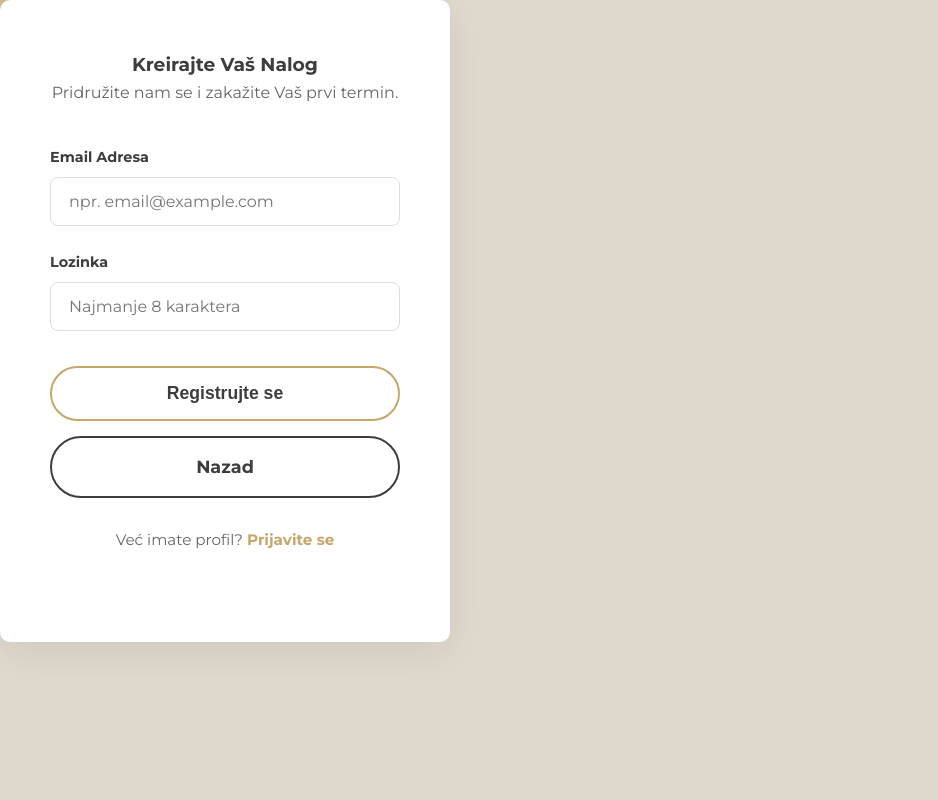
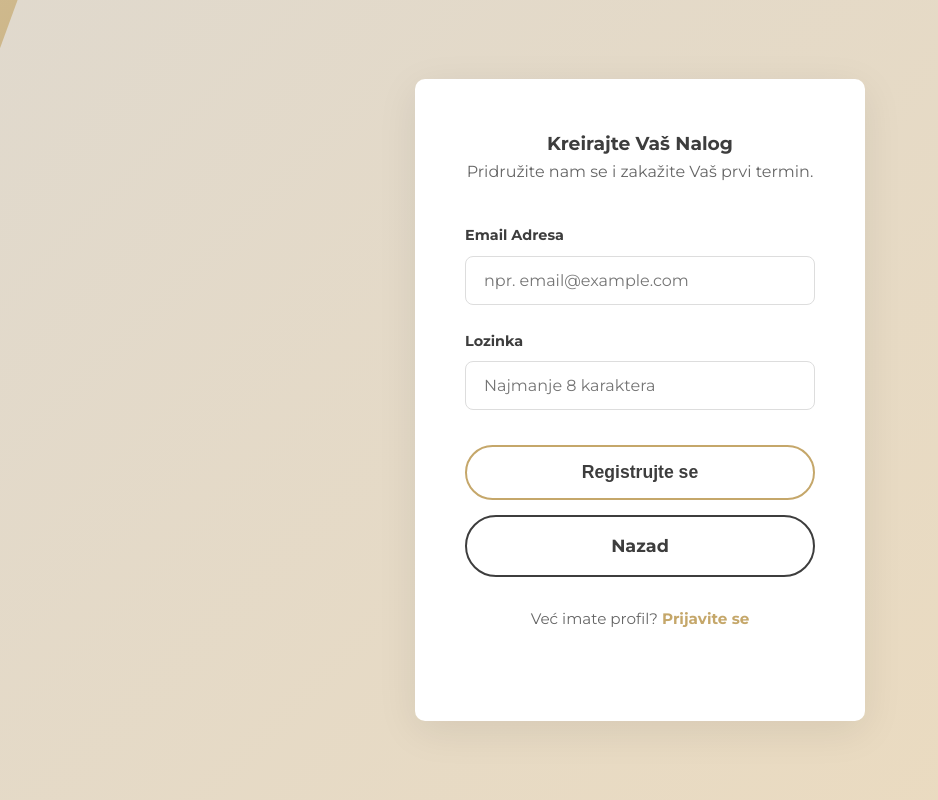
Before and after one commit to McTehno/Opus-In-Te, a PHP site: page /Register.html in a window 1280 px wide. Shown: the whole page, without its empty margins (0-938 px from the left). Run offline with PHP 8.4, Linux system fonts and the light colour scheme.

Commit message:
login and register redone and complete

```diff
--- a/Login.html
+++ b/Login.html
@@ -15,7 +15,7 @@
 
 
     <main class="login-section">
-        <div class="login-background">
+        <div class="login-background"></div>
             <div class="login-form-wrapper">
 
     <h3>Prijava</h2>
@@ -36,7 +36,7 @@
     <div class="register-link">
         <p>Nemate profil? <a href="Register.html">Registrujte se</a></p>
     </div>
-</div>
+
 </div>
     </main>
 
--- a/Register.html
+++ b/Register.html
@@ -13,7 +13,7 @@
 <body class ="login-body">
 
     <main class="login-section">
-        <div class="login-background">
+        <div class="login-background"></div>
         <div class="login-form-wrapper">
 
 
@@ -37,7 +37,7 @@
                 <p>Već imate profil? <a href="Login.html">Prijavite se</a></p>
 
             </div>
-        </div>
+
         </div>
     </main>
 <script src="js/login_animations.js"></script>
--- a/css/styles.css
+++ b/css/styles.css
@@ -848,7 +848,7 @@ main {
     width: 100%;
     height: 100%;
     z-index: 1; /* Sits behind the form */
-    background-color: #e0d9cd; /* Fallback base color */
+     background: linear-gradient(135deg, #e0d9cd 0%, #ecdbbe 100%); /* New subtle gradient */
 }
 
 /* The ANIMATED GRADIENT layer (matches the login button) */
```
